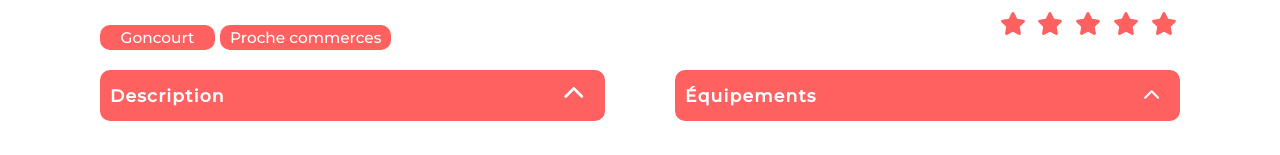
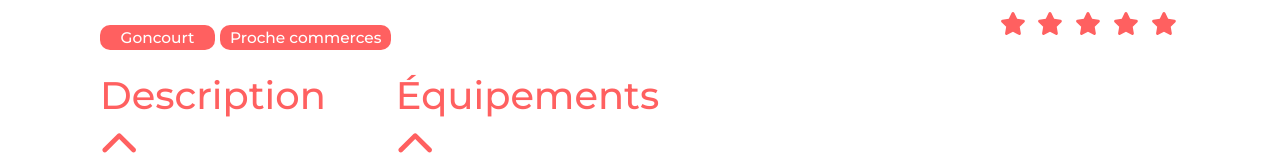
Before and after one commit to newke1234/OC_Projet6, a React (Create React App) app: page /house/0979876d in a window 1280 px wide. Shown: the part 656-811 px from the top of the page. Built offline with nearby package versions, Linux system fonts and the light colour scheme.

Commit message:
Simplification : la prop "page" devient "house"

```diff
--- a/src/pages/House/House.jsx
+++ b/src/pages/House/House.jsx
@@ -22,12 +22,12 @@ function House() {
       <HouseInfos house={house} />
       <div className="house-box-group">
         <DropDownBox
-          page="house-description"
+          page="house"
           title="Description"
           content={[house.description]}
         />
         <DropDownBox
-          page="house-equip"
+          page="house"
           title="Équipements"
           content={house.equipments}
         />
```
